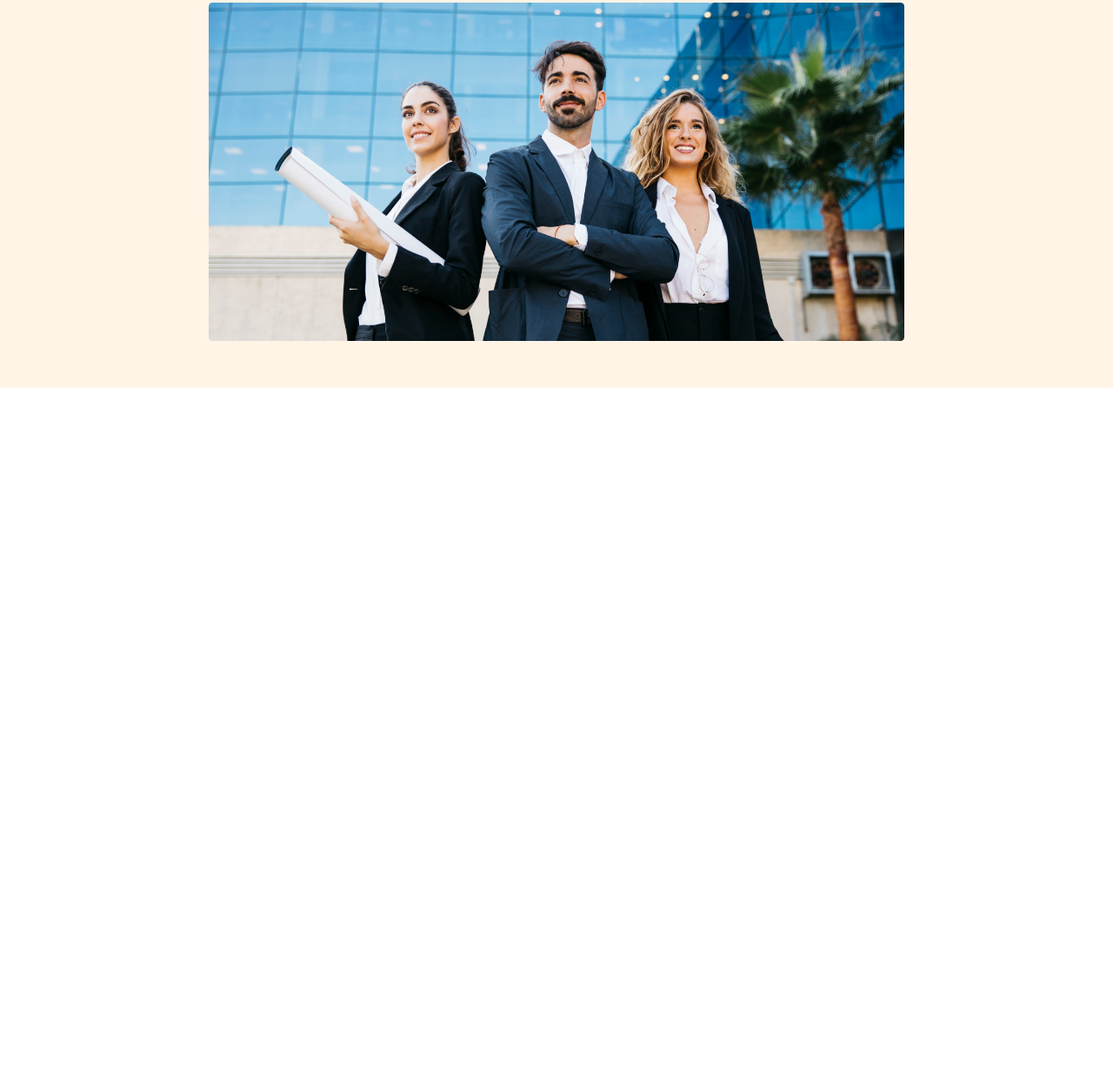
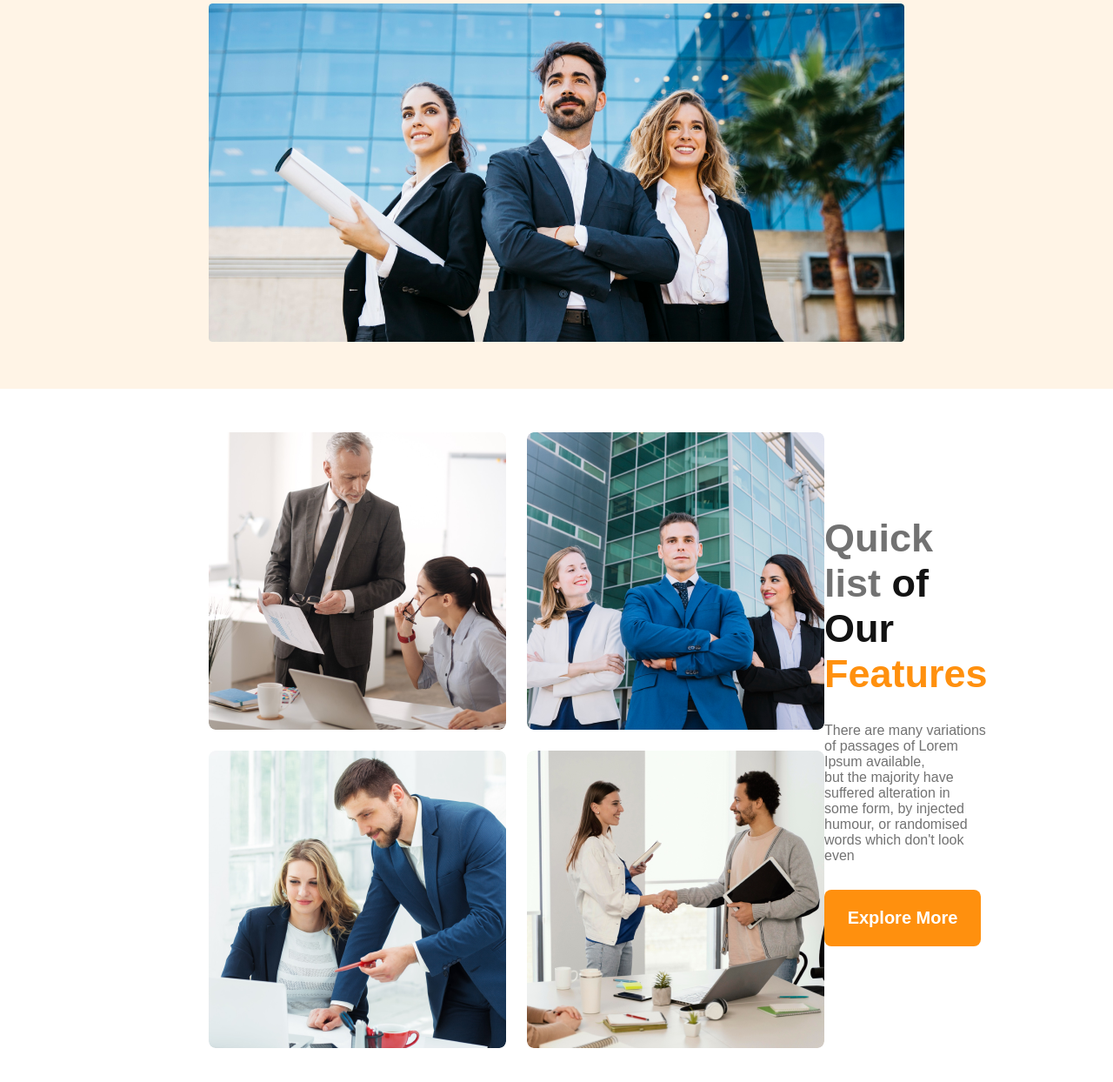
Before and after one commit to hmnsakib/A-2_g3-architects, a plain HTML site: page index.html in a window 1280 px wide. Shown: the part 498-1742 px from the top of the page at 87% size. Before the commit the page ends 944 px from the top, so only its background shows below. Drawn offline with Linux system fonts and the light colour scheme.

Commit message:
section-2 done

```diff
--- a/index.html
+++ b/index.html
@@ -9,7 +9,7 @@
         <title>Home</title>
     </head>
     <body>
-        <!-- Section 1- Brand New Group of Architects -->
+        <!-- Section-1: Brand New Group of Architects -->
         <section class="section-1">
             <nav class="nav">
                 <div class="nav-left">
@@ -17,20 +17,16 @@
                 </div>
                 <div class="nav-right">
                     <ul>
-                        <a href=""></a
-                        >Home
+                        <a href="">Home</a>
                     </ul>
                     <ul>
-                        <a href=""></a
-                        >About
+                        <a href="">About</a>
                     </ul>
                     <ul>
-                        <a href=""></a
-                        >Contact Us
+                        <a href="">Contact Us</a>
                     </ul>
                     <ul>
-                        <a href=""></a
-                        >Log In
+                        <a href="">Log In</a>
                     </ul>
                 </div>
             </nav>
@@ -40,7 +36,7 @@
                         Brand New <br />
                         Group of Architects
                     </h1>
-                    <p>
+                    <p class="description">
                         There are many variations of passages of Lorem Ipsum
                         available, but the majority have suffered alteration in
                         <br />
@@ -52,5 +48,30 @@
                 <img src="/images/banner.png" alt="" />
             </div>
         </section>
+
+        <!-- Section-2: Quick list of Our Features -->
+        <section class="section-2">
+            <div class="section-2-image">
+                <img src="/images/team1.png" alt="" />
+                <img src="/images/team2.png" alt="" />
+                <img src="/images/team3.png" alt="" />
+                <img src="/images/team4.png" alt="" />
+            </div>
+            <div class="section-2-description">
+                <h1 class="title">
+                    <span class="span-1">Quick list</span>
+                    <span class="span-2"> of Our</span><br />
+                    <span class="span-3">Features</span>
+                </h1>
+                <p class="description">
+                    There are many variations of passages of Lorem Ipsum
+                    available, <br />
+                    but the majority have suffered alteration in some form, by
+                    injected <br />
+                    humour, or randomised words which don't look even
+                </p>
+                <button class="btn">Explore More</button>
+            </div>
+        </section>
     </body>
 </html>
--- a/styles/style.css
+++ b/styles/style.css
@@ -2,6 +2,7 @@
 * {
     margin: 0;
     max-width: 1980px;
+    font-family: "Work Sans", sans-serif;
 }
 :root {
     --dark-1: #131313;
@@ -11,7 +12,8 @@
     --background-color: rgba(255, 144, 14, 0.1);
 }
 
-/* ----- Section 1- Brand New Group of Architects ----- */
+/* ----- Section-1: Brand New Group of Architects ----- */
+
 .section-1 {
     background: var(--background-color);
     padding: 50px 240px;
@@ -21,7 +23,7 @@
     justify-content: space-between;
 }
 .nav-left {
-    font-weight: 700;
+    font-weight: 500;
     font-size: 45px;
     color: var(--dark-1);
 }
@@ -44,7 +46,7 @@
     padding: 30px 0px;
     color: var(--dark-1);
 }
-.section-1-description > p {
+.description {
     font-size: 18pxpx;
     padding-bottom: 30px;
     color: var(--dark-3);
@@ -63,3 +65,39 @@
 .section-1-main > img {
     width: 100%;
 }
+
+/* ----- Section-2: Quick list of Our Features ----- */
+.section-2 {
+    display: flex;
+    justify-content: space-evenly;
+    padding: 50px 240px;
+    align-items: center;
+}
+.section-2-image {
+    display: grid;
+    grid-template-columns: 1fr 1fr;
+    gap: 24px;
+}
+.section-2-image > img {
+    width: 342px;
+    height: 342px;
+    border-radius: 8px;
+}
+.section-2-description {
+    text-align: left;
+}
+.title {
+    font-weight: 700;
+    font-size: 45px;
+    padding: 30px 0px;
+    color: var(--dark-1);
+}
+.span-1 {
+    color: var(--dark-3);
+}
+.span-2 {
+    color: var(--dark-1);
+}
+.span-3 {
+    color: var(--color);
+}
```
